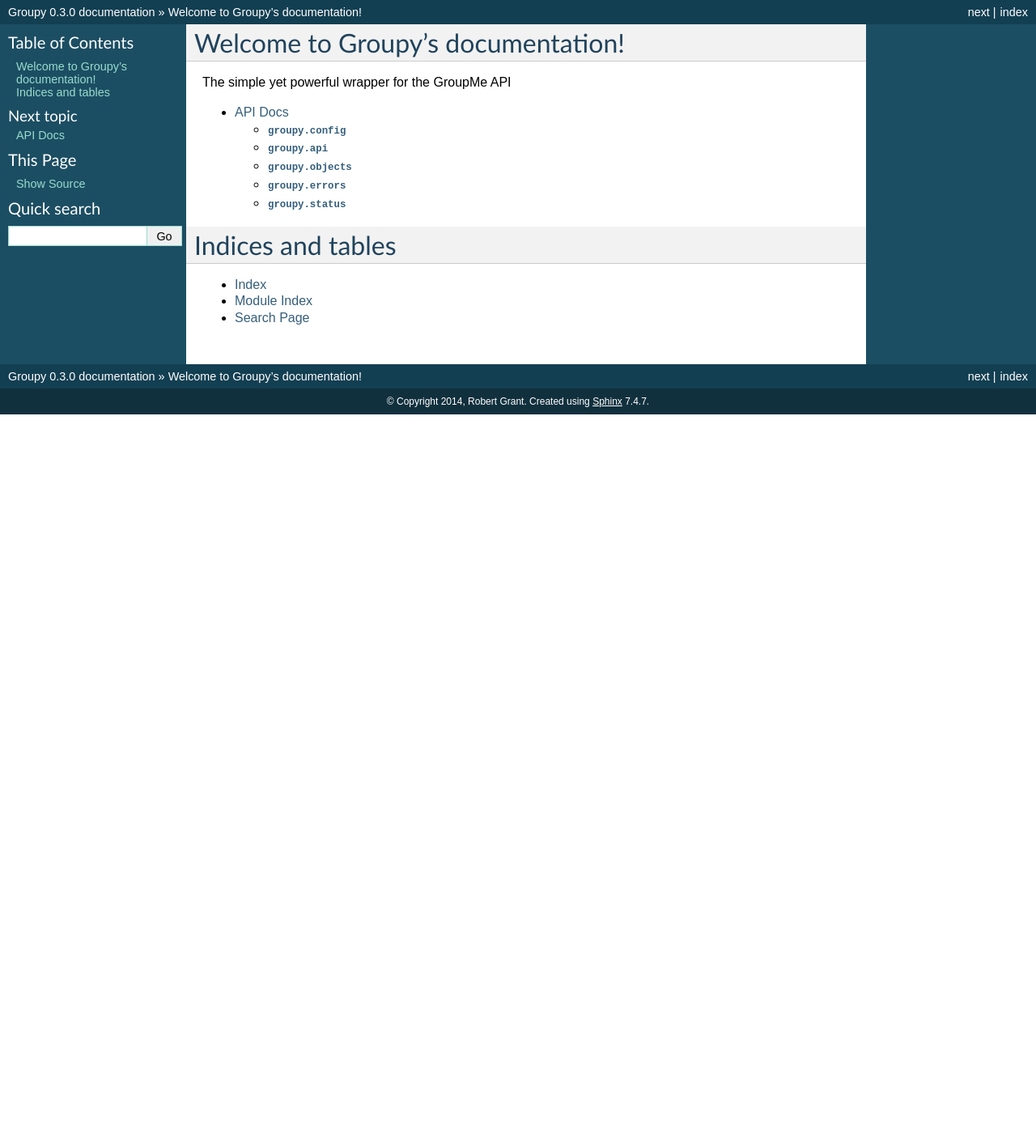
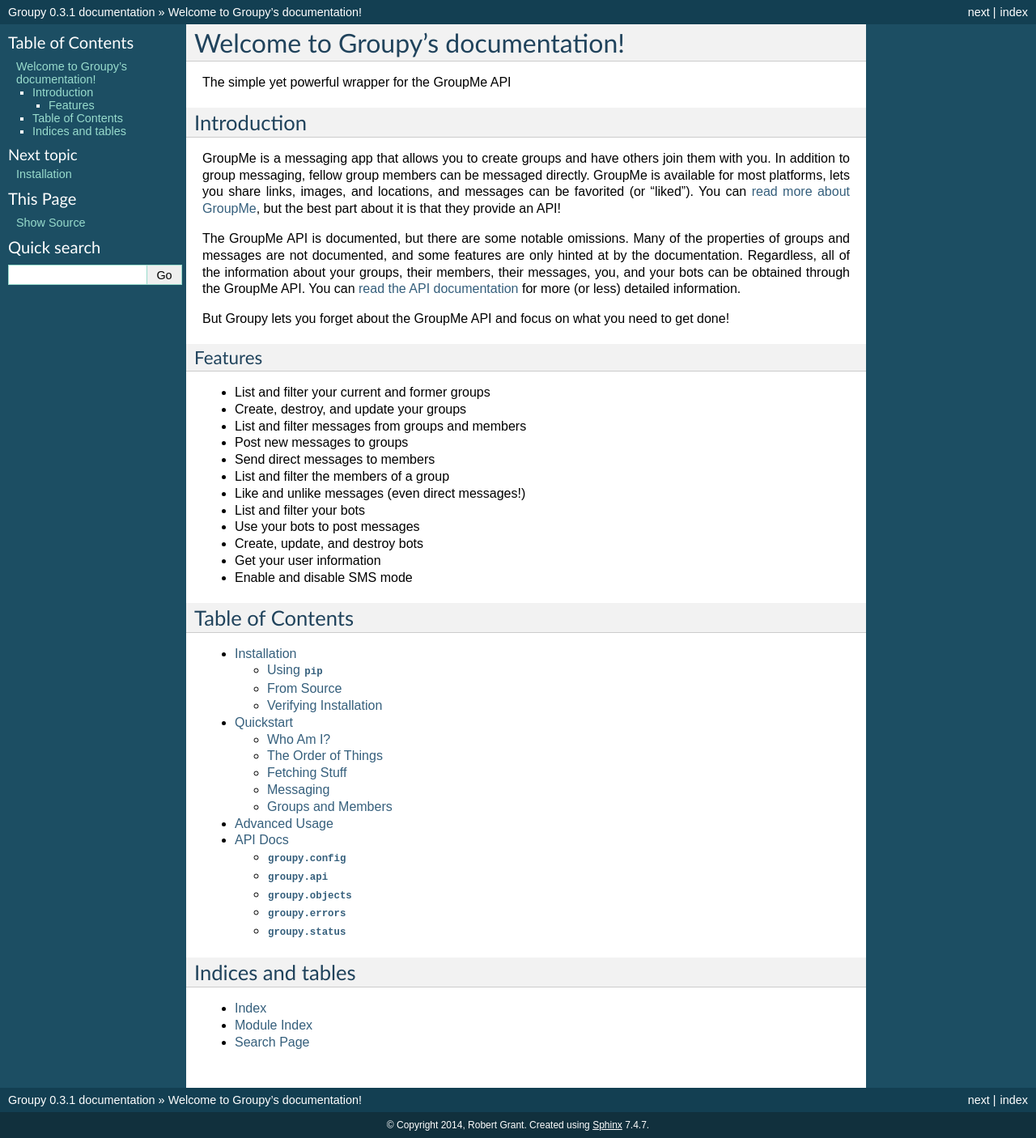
Before and after one commit to rhgrant10/Groupy, a Sphinx documentation site: the page built from docs/index.rst, in a window 1280 px wide. Shown: the whole page at 81% size. Built offline with Sphinx 7.4.7, drawn with Linux system fonts in a browser that asks for light colours; before the commit the page ends 900 px from its top, so only the background shows below that.

Commit message:
Much more documentation now

```diff
--- a/README.rst
+++ b/README.rst
@@ -79,6 +79,12 @@
 Version History
 ===============
 
+v0.3.1
+------
+
+- Fixed bug when adding members to a group
+- Many additions to the docs
+
 v0.3.0
 ------
 
--- a/docs/conf.py
+++ b/docs/conf.py
@@ -58,9 +58,9 @@
 # built documents.
 #
 # The short X.Y version.
-version = '0.3.0'
+version = '0.3.1'
 # The full version, including alpha/beta/rc tags.
-release = '0.3.0'
+release = '0.3.1'
 
 # The language for content autogenerated by Sphinx. Refer to documentation
 # for a list of supported languages.
--- a/docs/index.rst
+++ b/docs/index.rst
@@ -3,14 +3,61 @@
    You can adapt this file completely to your liking, but it should at least
    contain the root `toctree` directive.
 
+==================================
 Welcome to Groupy's documentation!
 ==================================
 
 The simple yet powerful wrapper for the GroupMe API
 
+Introduction
+============
+
+GroupMe is a messaging app that allows you to create groups and have others
+join them with you. In addition to group messaging, fellow group members can be
+messaged directly. GroupMe is available for most platforms, lets you share
+links, images, and locations, and messages can be favorited (or "liked"). You
+can `read more about GroupMe`_, but the best part about it is that they provide
+an API!
+
+.. _read more about GroupMe: http://groupme.com
+
+The GroupMe API is documented, but there are some notable omissions. Many of
+the properties of groups and messages are not documented, and some features are
+only hinted at by the documentation. Regardless, all of the information about
+your groups, their members, their messages, you, and your bots can be obtained
+through the GroupMe API. You can `read the API documentation`_ for more (or
+less) detailed information.
+
+.. _read the API documentation: http://dev.groupme.com
+
+But Groupy lets you forget about the GroupMe API and focus on what you need to
+get done!
+
+Features
+^^^^^^^^
+
+- List and filter your current and former groups
+- Create, destroy, and update your groups
+- List and filter messages from groups and members
+- Post new messages to groups
+- Send direct messages to members
+- List and filter the members of a group
+- Like and unlike messages (even direct messages!)
+- List and filter your bots
+- Use your bots to post messages
+- Create, update, and destroy bots
+- Get your user information
+- Enable and disable SMS mode
+
+Table of Contents
+=================
+
 .. toctree::
 	:maxdepth: 2
 
+	pages/installation
+	pages/quickstart
+	pages/advanced
 	pages/api
 
 Indices and tables
--- /dev/null
+++ b/docs/pages/advanced.rst
@@ -0,0 +1,5 @@
+==============
+Advanced Usage
+==============
+
+More docs coming soon =)
--- /dev/null
+++ b/docs/pages/installation.rst
@@ -0,0 +1,82 @@
+============
+Installation
+============
+
+You'll need to `get a GroupMe account`_ to get started. Got it? Okay, now
+you'll need to obtain your access token so you can make API requests:
+
+1) Login to the `developer portal`_.
+2) Click the "Bots" button on the top menu bar.
+3) Click the "Click here to reveal" button and copy your access token.
+4) Paste it into a new file called ``.groupy.key`` and save it in your user's
+   home directory.
+
+.. _get a GroupMe account: http://groupme.com
+.. _developer portal: https://dev.groupme.com/session/new
+
+Now you're ready to install Groupy!
+
+Using ``pip``
+-------------
+
+.. note::
+
+	Installation via ``pip`` coming soon!
+
+From Source
+-----------
+
+1) Download `Groupy from GitHub`_.
+2) Copy the package directory (``Groupy/groupy``) into your package directory
+   for ``Python3``.
+
+.. _Groupy from GitHub: http://github.com/rhgrant10/Groupy
+
+If you have ``git``, it's as easy as:
+
+   .. code-block:: bash
+
+       $ git clone https://github.com/rhgrant10/Groupy.git
+       $ cd Groupy
+       $ cp -r groupy /usr/lib/python3/dist-packages	# see note below
+
+If you don't have ``git`` installed (and don't wish to install it), that's okay
+too! You can get the project as a zip file using ``wget``:
+
+.. code-block:: console
+
+	   $ wget https://github.com/rhgrant10/Groupy/archive/master.zip
+	   $ unzip master.zip
+	   $ cd Groupy-master
+	   $ cp -r groupy /usr/lib/python3/dist-packages	# see note below
+
+If neither ``git`` nor ``wget`` are on your system (for example, you might have
+Windows installed rather than a flavor of Linux), that's still okay! Simply
+click this `link to download it using your browser`_ as a zip file.
+
+.. _link to download it using your browser: https://github.com/rhgrant10/Groupy/archive/master.zip
+
+.. note::
+
+	See `this StackOverflow question`_ for help determining the right location.
+
+.. _this StackOverflow question: http://stackoverflow.com/questions/122327/how-do-i-find-the-location-of-my-python-site-packages-directory
+
+There, all done! Feels good, right?
+
+Verifying Installation
+----------------------
+
+You can verify that the installation worked by simply importing ``groupy`` from
+a ``Python3`` shell:
+
+.. code-block::
+
+	$ python3
+	Python 3.4.1 (default, Aug 11 2014, 10:05:47)
+	[GCC 4.8.2] on linux
+	Type "help", "copyright", "credits" or "license" for more information.
+	>>> import groupy
+	>>>
+
+If you get no errors, you're good to go!
--- /dev/null
+++ b/docs/pages/quickstart.rst
@@ -0,0 +1,208 @@
+==========
+Quickstart
+==========
+
+Who Am I?
+=========
+
+One of the most basic pieces of information you'll want to obtain is your own!
+Groupy makes this very simple:
+
+.. code-block:: python
+
+    >>> from groupy import User
+    >>> your = User.get()
+    >>> print(your.nickname)
+    Fred
+    >>> print(your.user_id)
+    1234567890
+    >>> print(your.email)
+    fred.no@email.com
+    >>>
+
+The Order of Things
+===================
+
+Not all objects are reported equally! For example, although you can list all of
+your groups, there is *no direct way* to list all of the members. This is
+because of the way in which the API is structured. Don't worry, it's not
+complicated, but some find it surprising, so we'll just get this part out of
+the way!
+
+Groups are the starting point for everything.
+
+Members are listed from groups. There is no global members list! The API
+doesn't know about members that are not in at least one of the groups you're in
+currently or were in previously. In other words, if you've never "seen" the
+member in a group, you'd have to know their user id upfront to direct message
+them or add them to a group.
+
+Group messages are listed from groups, and direct (personal) messages are
+listed from (you guessed it) members. Messages come in pages, with the most
+recent page being the default page. Groupy has an easy way to page through the
+messages or to collect an entire message history.
+
+Fetching Stuff
+==============
+
+Mainly, you'll want to get a list of groups, messages, or members. With Groupy,
+this is easy:
+
+.. code-block:: python
+
+    from groupy import Group
+
+    # List current groups
+    groups = Group.list()
+
+    # List the members and messages of a single group
+    group = groups[0]
+    members = group.members()
+    messages = group.messages()
+
+Now ``members`` contains all the members of ``group``, and ``messages``
+contains the most recent page of messages in ``group``. Messages can also be
+listed from a member:
+
+.. code-block:: python
+
+    member = members[0]
+    direct_messages = member.messages()
+
+Now ``direct_messages`` contains the most recent page of messages between you
+and ``member``. Easy right? But what if you wanted to get older messages? Well,
+that's easy too:
+
+.. code-block:: python
+
+    older_messages = messages.older()
+
+``older_messages`` now contains the page of messages that preceeds
+``messsages``. In other words, the newest message in ``older_messages``
+immediately preceeds the oldest message in ``messages``. This can be checked
+quite easily with Groupy:
+
+.. code-block:: python
+
+    # Make a "timeline" using the oldest and newest messages from each page.
+    timeline = [older_messages.oldest, older_messages.newest,
+                messages.oldest, messages.newest]
+
+    # Define a function to pluck timestamp information from a message.
+    def get_timestamp(msg):
+        return msg.created_at
+
+    # Map the function to the timeline.
+    timestamps = list(map(get_timestamp, timeline))
+
+    # This should not raise an AssertionError!
+    assert sorted(timeline) == timeline
+
+But what if we wanted to get all of the messages since the beginning of a
+group? Well, that's also easy:
+
+.. code-block:: python
+
+    # Get the most recent page of messages.
+    messages = group.messages()
+
+    # Extend the page with additional pages of messages.
+    while messages.iolder():
+        pass
+
+It may take a while, depending on your connection speed and number of messages
+in the group, but now ``messages`` contains all of the messages from the group.
+:func:`iolder<groupy.objects.Message.iolder>` is the "in-place" version of
+:func:`older<groupy.objects.Message.older>`, and works by fetching the page of
+messages that preceeds the oldest message it has and adding them to the list
+in-place.
+
+Lastly, :func:`older<groupy.objects.Message.older>` and
+:func:`iolder<groupy.objects.Message.iolder>` have counter-parts
+:func:`newer<groupy.objects.Message.newer>` and
+:func:`inewer<groupy.objects.Message.inewer>` for fetching newer messages. That
+means checking for new messages is as easy as:
+
+.. code-block:: python
+
+    messages = group.messages()
+    count = len(messages)
+
+    messages.inewer()
+    if len(messages) > count:
+        # New messages have arrived... do stuff
+
+Messaging
+=========
+
+Let's face it: sometimes we just want to send a message. Messages can be sent
+to both groups and members! To message a group:
+
+.. code-block:: python
+
+    group.post("Hello world")
+
+Super easy, right? What about messaging a member? Also easy:
+
+.. code-block:: python
+
+    member.post("Hello... person")
+
+There is another fact of life we must face: sometimes you like messages. We all
+do it; how hard can it be? Not hard:
+
+.. code-block:: python
+
+    message.like()
+
+What if we made a mistake and decide we don't like the message after all? Not
+a problem:
+
+.. code-block:: python
+
+    message.unlike()
+
+Note that both :func:`like<groupy.objects.Message.like>` and
+:func:`unlike<groupy.objects.Message.unlike>` return ``True`` if the action was
+successful:
+
+.. code-block:: python
+
+    if message.like():
+        # success
+    else:
+        # Uh-oh...
+
+What about finding out who has already liked a message? Likes are reported as
+a list of members:
+
+.. code-block:: python
+
+    favorited_by = message.likes()
+
+Now ``favorited_by`` is a list of the members who liked the message.
+
+Groups and Members
+==================
+
+Members can be added and removed from groups. Adding one or multiple members to
+a group is quite intuitive:
+
+.. code-block:: python
+
+    # Add one member
+    group.add(member)
+
+    # Add several members
+    group.add(*members)
+
+Removing members is done one at a time:
+
+.. code-block:: python
+
+    # Remove one member
+    group.remove(member)
+
+    # Remove several members
+    for m in members:
+      group.remove(m)
```
Also changed, not shown: docs/pages/docplan.rst (added, +69 -0 lines).
